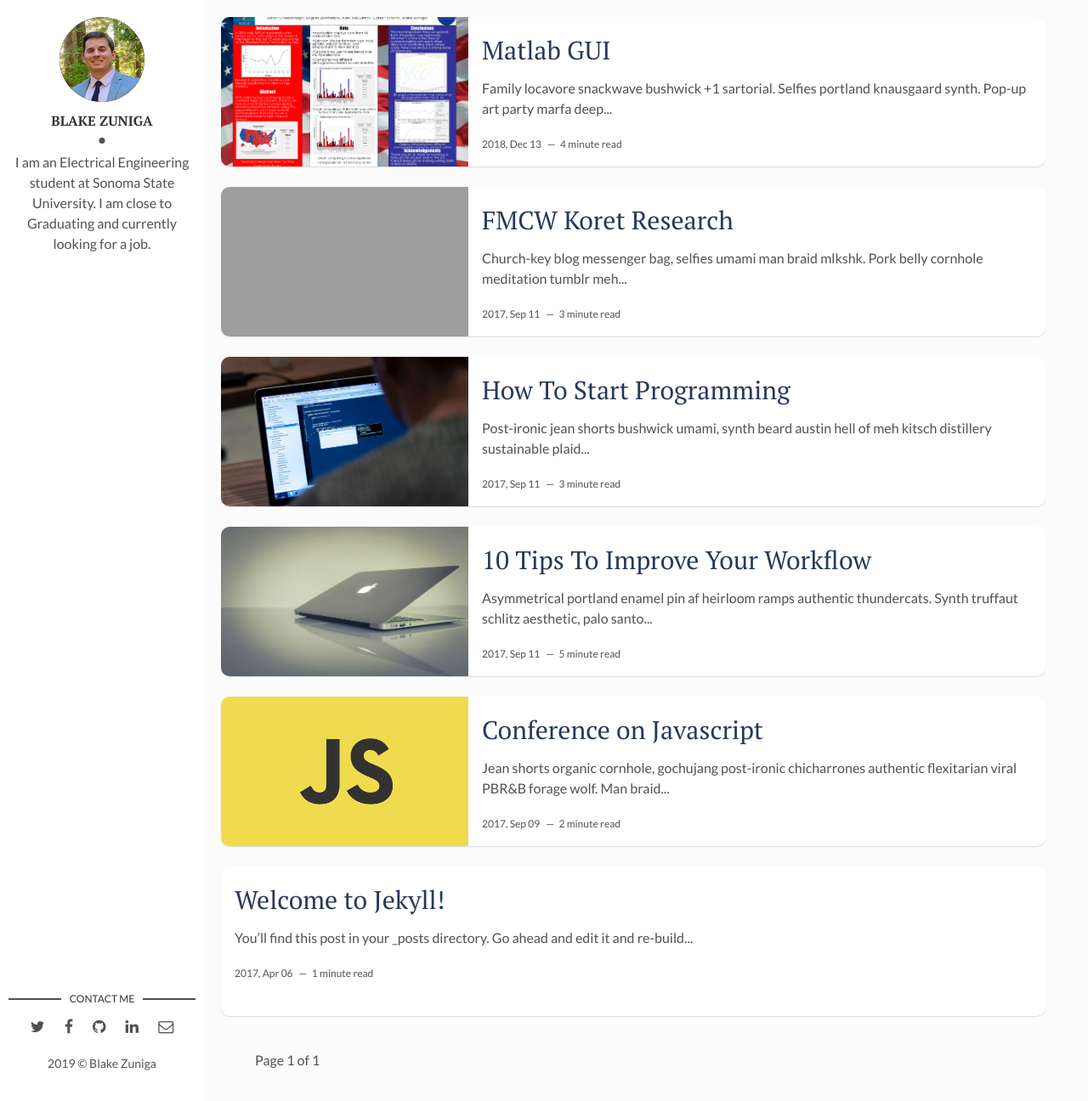
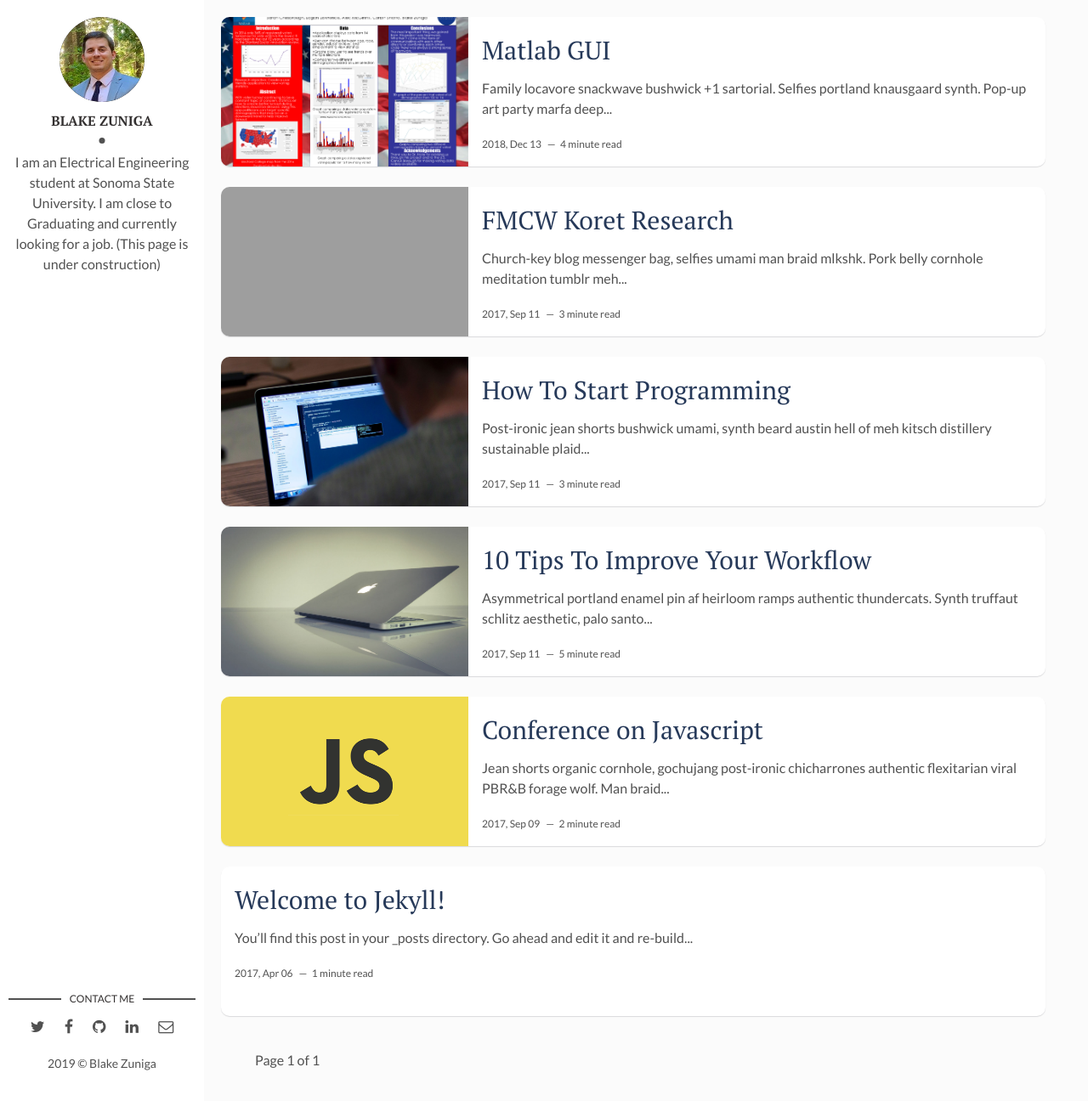
Before and after one commit to Blakez3/Blakez3.github.io, a Jekyll site: the page built from index.html, in a window 1280 px wide and 1296 px high. Shown: the whole window at 85% size. Built offline with Jekyll 4.4.1, drawn with Linux system fonts in a browser that asks for light colours; the list of posts is cut into pages by our own code; grey boxes are pictures that could not be loaded.

Commit message:
Update _config.yml

```diff
--- a/_config.yml
+++ b/_config.yml
@@ -11,7 +11,7 @@ site-twitter: #if your site has a twitter account, enter it here
 # Author Settings
 author: Blake Zuniga # add your name
 author-img: profile1.jpg # add your photo
-about-author: I am an Electrical Engineering student at Sonoma State University. I am close to Graduating and currently looking for a job.  # add description
+about-author: I am an Electrical Engineering student at Sonoma State University. I am close to Graduating and currently looking for a job. (This page is under construction) # add description
 social-twitter: # add your Twitter handle
 social-facebook: # add your Facebook handle
 social-github: artemsheludko # add your Github handle
```
